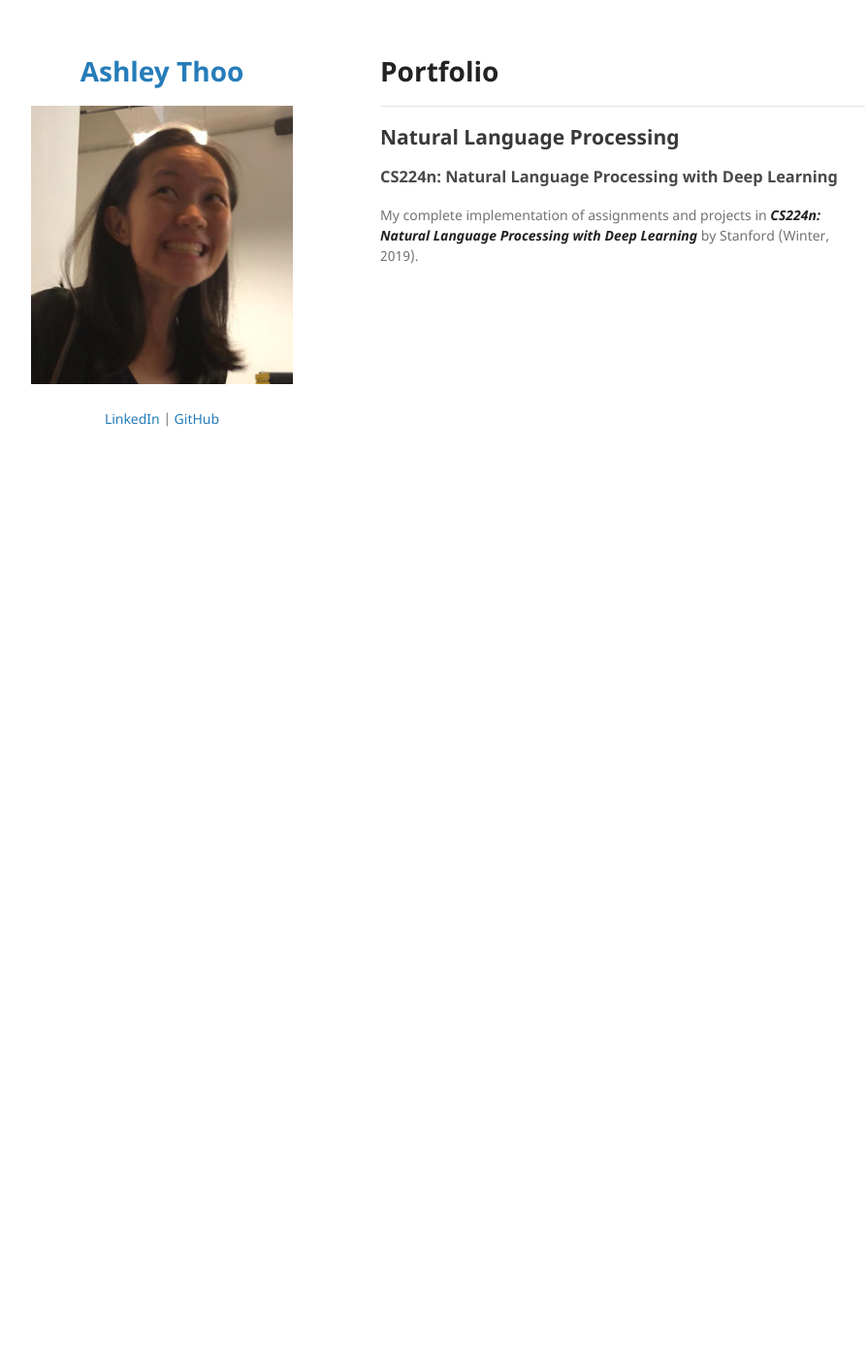
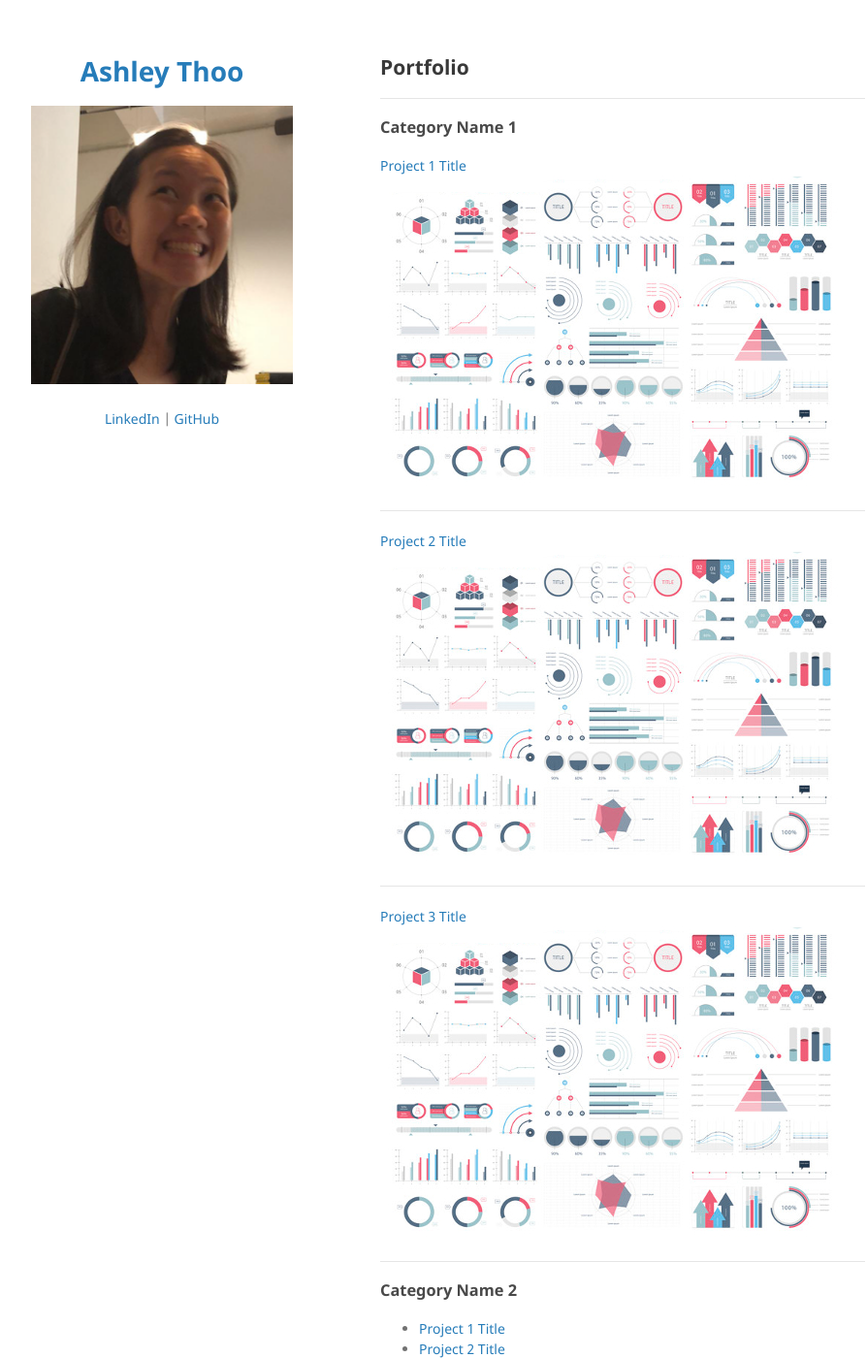
Before and after one commit to ashleythy/ashleythy.github.io, a Jekyll site: the page built from index.md, in a window 1280 px wide and 1400 px high. Shown: the whole window at 97% size, without its empty margins (178-1072 px from the left). Built offline with Jekyll 4.4.1, drawn with Linux system fonts in a browser that asks for light colours; our own code applies the rules of GitHub Pages for plain Markdown files; some of the changed text lies outside the part shown.

Commit message:
Update index.md

```diff
--- a/index.md
+++ b/index.md
@@ -1,7 +1,35 @@
-# Portfolio
+## Portfolio
+
 ---
-## Natural Language Processing
 
-### CS224n: Natural Language Processing with Deep Learning
+### Category Name 1
 
-My complete implementation of assignments and projects in [***CS224n: Natural Language Processing with Deep Learning***](http://web.stanford.edu/class/cs224n/) by Stanford (Winter, 2019).
+[Project 1 Title](/sample_page)
+<img src="images/dummy_thumbnail.jpg?raw=true"/>
+
+---
+[Project 2 Title](/pdf/sample_presentation.pdf)
+<img src="images/dummy_thumbnail.jpg?raw=true"/>
+
+---
+[Project 3 Title](http://example.com/)
+<img src="images/dummy_thumbnail.jpg?raw=true"/>
+
+---
+
+### Category Name 2
+
+- [Project 1 Title](http://example.com/)
+- [Project 2 Title](http://example.com/)
+- [Project 3 Title](http://example.com/)
+- [Project 4 Title](http://example.com/)
+- [Project 5 Title](http://example.com/)
+
+---
+
+
+
+
+---
+<p style="font-size:11px">Page template forked from <a href="https://github.com/evanca/quick-portfolio">evanca</a></p>
+<!-- Remove above link if you don't want to attibute -->
```
